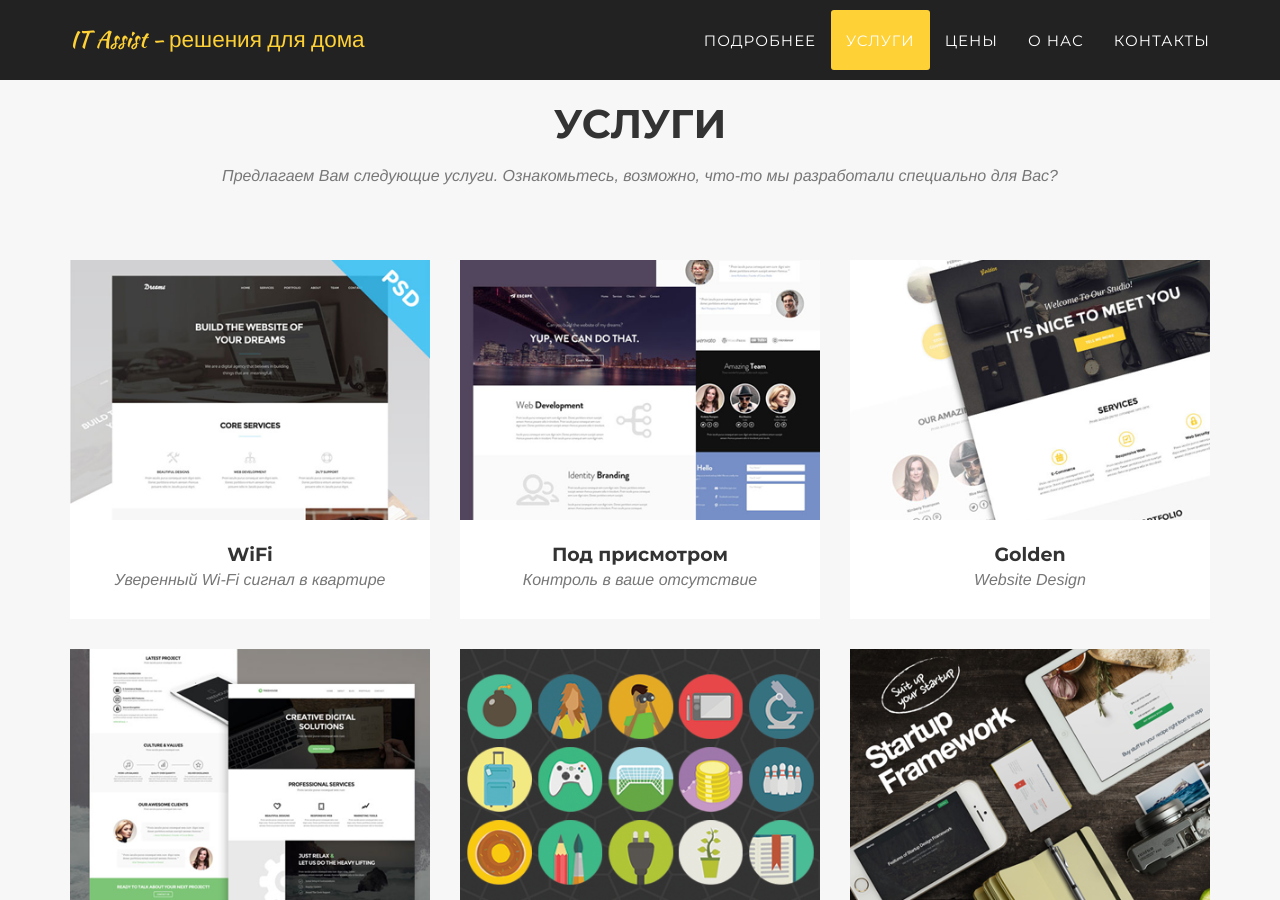
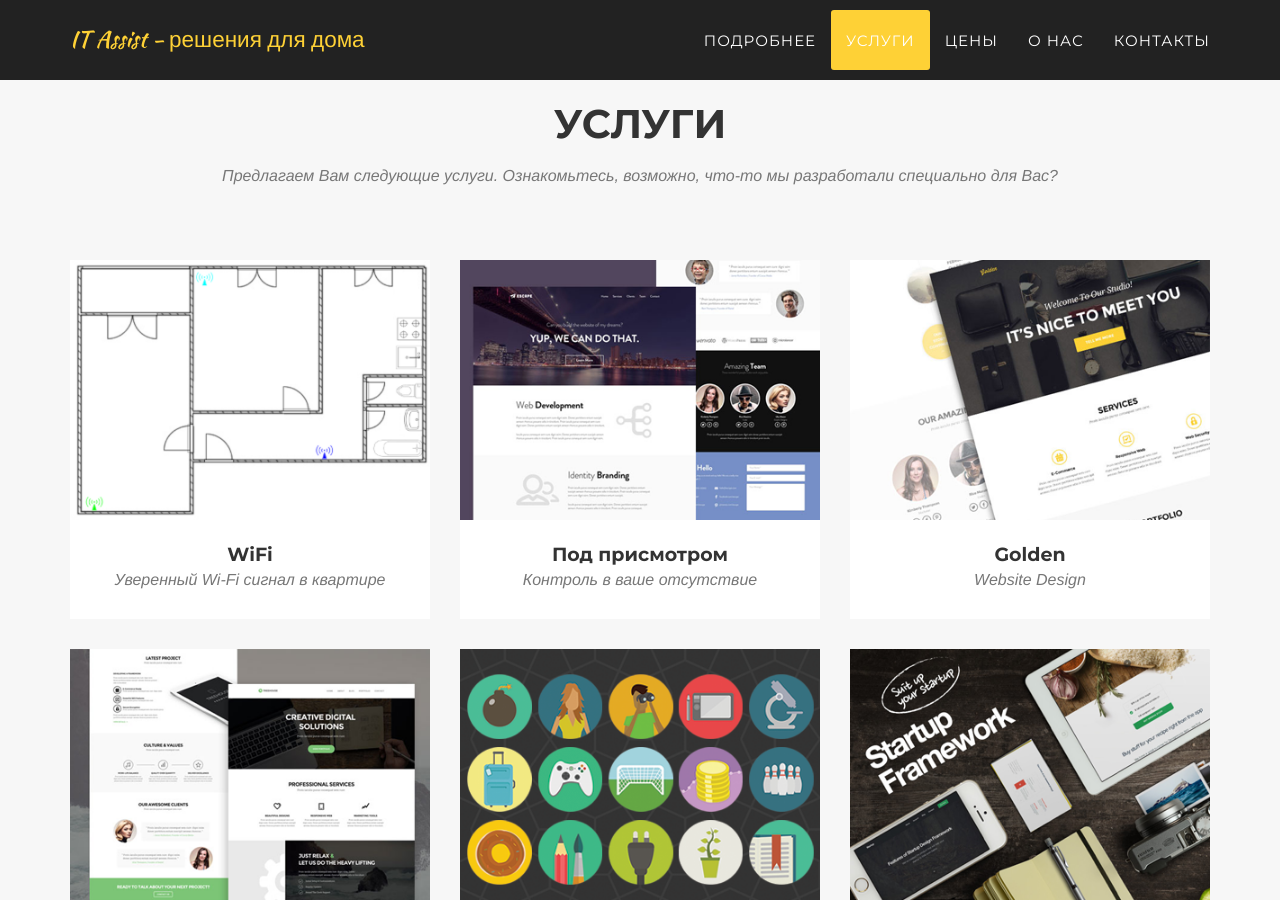
Before and after one commit to it-assist-spb/it-assist-spb.github.io, a Jekyll site: the page built from index.html, in a window 1280 px wide and 900 px high, scrolled down 1393 px. Built offline with Jekyll 4.4.1, drawn with Linux system fonts in a browser that asks for light colours; some web fonts are replaced.

Commit message:
Add files via upload

```diff
--- a/_posts/2014-07-18-project-1.markdown
+++ b/_posts/2014-07-18-project-1.markdown
@@ -4,8 +4,8 @@ subtitle: Уверенный Wi-Fi сигнал в квартире
 layout: default
 modal-id: 1
 date: 2020-11-01
-img: dreams.png
-thumbnail: dreams-thumbnail.png
+img: wifi.png
+thumbnail: wifi-thumbnail.png
 alt: image-alt
 project-date: с 2020 года
 client: Start Bootstrap
```
